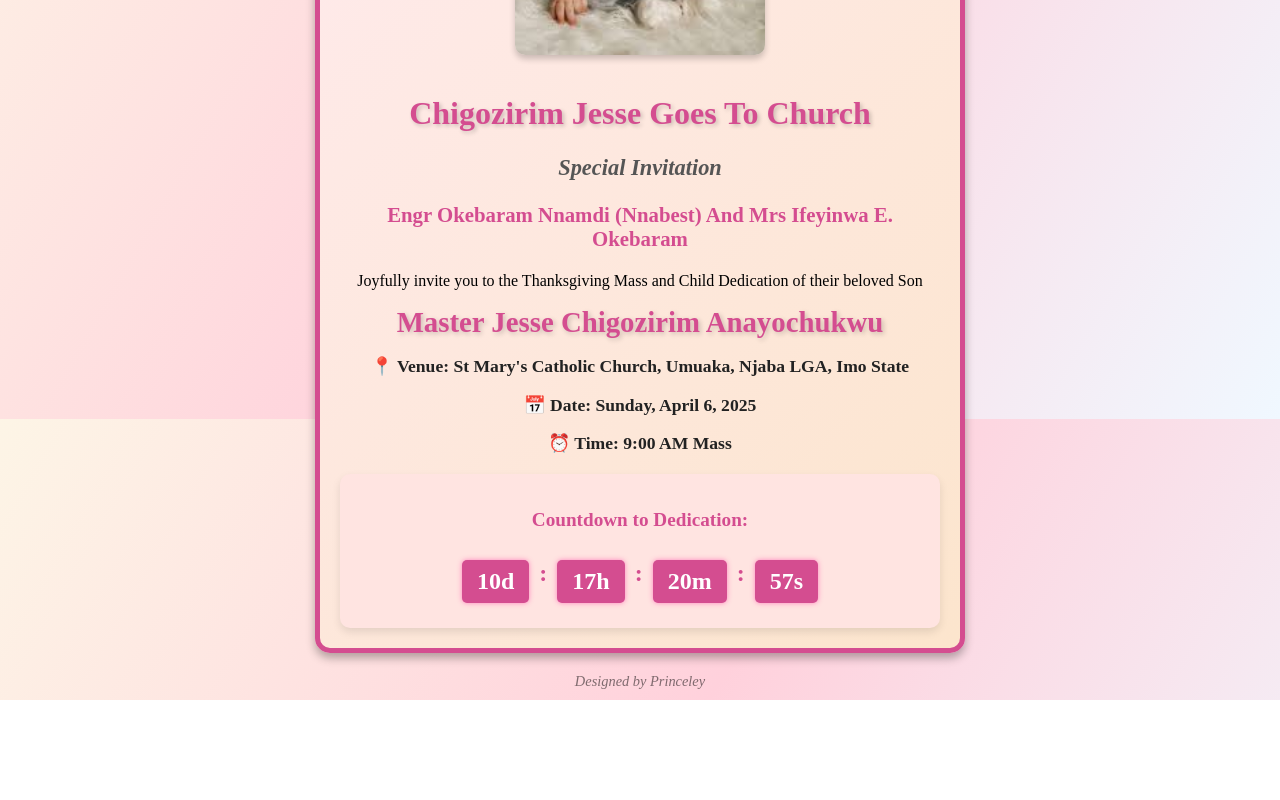
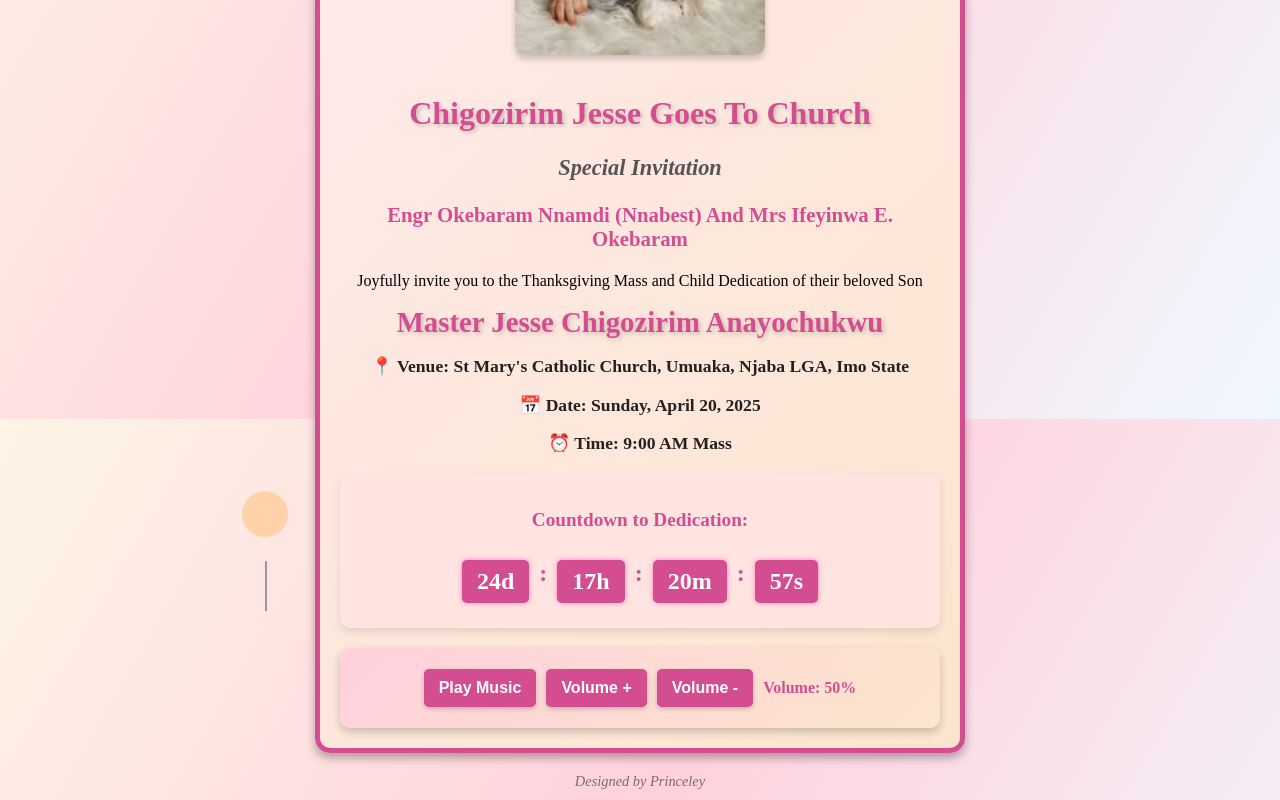
Before and after one commit to steno1/NnaBestChildDedication, a React (Create React App) app: page / in a window 1280 px wide. Shown: the part 381-1181 px from the top of the page. Before the commit the page ends 1081 px from the top, so only its background shows below. Built offline with nearby package versions, Linux system fonts and the light colour scheme.

Commit message:
added music

```diff
--- a/src/components/ChildDedication.css
+++ b/src/components/ChildDedication.css
@@ -126,6 +126,86 @@ body {
     font-style: italic;
 }
 
+/* Music Controls */
+.music-controls {
+    margin-top: 20px;
+    padding: 15px;
+    background: linear-gradient(135deg, #ffd1dc, #fce5cd);
+    border-radius: 10px;
+    box-shadow: 0 4px 8px rgba(0, 0, 0, 0.2);
+    display: flex;
+    flex-direction: row; /* Align buttons horizontally */
+    align-items: center;
+    justify-content: center;
+    gap: 10px;
+}
+
+.music-controls button {
+    background: #d44d90;
+    color: white;
+    border: none;
+    padding: 10px 15px;
+    font-size: 1rem;
+    border-radius: 5px;
+    cursor: pointer;
+    transition: background 0.3s ease-in-out;
+    font-weight: bold;
+    box-shadow: 0 2px 5px rgba(0, 0, 0, 0.2);
+}
+
+.music-controls button:hover {
+    background: #b83778;
+}
+
+.music-controls .volume-text {
+    font-size: 1rem;
+    font-weight: bold;
+    color: #d44d90;
+}
+
+.music-controls audio {
+    display: none; /* Hide default audio player */
+}
+
+@keyframes floatUp {
+    0% {
+        transform: translateY(100vh);
+        opacity: 1;
+    }
+    100% {
+        transform: translateY(-10vh);
+        opacity: 0;
+    }
+}
+
+.balloon {
+    position: absolute;
+    width: 50px;
+    height: 70px;
+    background-color: pink;
+    border-radius: 50%;
+    animation: floatUp 5s ease-in-out forwards;
+}
+
+.balloon::after {
+    content: "";
+    position: absolute;
+    width: 2px;
+    height: 50px;
+    background: gray;
+    top: 70px;
+    left: 50%;
+}
+
+.confetti {
+    position: absolute;
+    width: 6px;
+    height: 6px;
+    background-color: gold;
+    opacity: 0.8;
+    animation: floatUp 3s ease-in-out forwards;
+}
+
 
 /* Responsive Design */
 @media (max-width: 768px) {
@@ -156,6 +236,13 @@ body {
         padding: 6px 12px;
         font-size: 1.2rem;
     }
+    .music-controls {
+        flex-direction: row;
+        gap: 6px;
+    }
+    .music-controls button {
+        width: 80%; /* Make buttons wider for easy tapping */
+    }
 
     .footer {
         font-size: 0.9rem;
--- a/src/components/ChildDedication.jsx
+++ b/src/components/ChildDedication.jsx
@@ -1,7 +1,8 @@
-import React, { useState, useEffect } from 'react';
+import React, { useState, useEffect, useRef } from 'react';
 import './ChildDedication.css';
+import MusicControls from './MusicControls';
 
-const eventDate = new Date('April 6, 2025 09:00:00').getTime();
+const eventDate = new Date('April 20, 2025 09:00:00').getTime();
 
 function calculateTimeLeft() {
   const now = new Date().getTime();
@@ -21,18 +22,80 @@ function calculateTimeLeft() {
 
 const ChildDedication = () => {
   const [timeLeft, setTimeLeft] = useState(calculateTimeLeft());
+  const [isPlaying, setIsPlaying] = useState(false);
+  const [volume, setVolume] = useState(0.5);
+  const [balloons, setBalloons] = useState([]);
+  const audioRef = useRef(null);
 
   useEffect(() => {
     const timer = setInterval(() => {
       setTimeLeft(calculateTimeLeft());
     }, 1000);
-
     return () => clearInterval(timer);
   }, []);
+
+  useEffect(() => {
+    const spawnBalloons = () => {
+      setBalloons((prevBalloons) => [
+        ...prevBalloons.filter((b) => b.top > -10),
+        {
+          id: Math.random(),
+          left: Math.random() < 0.5 ? `${Math.random() * 20}vw` : `${80 + Math.random() * 20}vw`,
+          top: 100,
+          opacity: 0.6,
+          size: `${Math.random() * 30 + 20}px`,
+          color: ['#ff9999', '#ffcc99', '#ff66b2'][Math.floor(Math.random() * 3)],
+        },
+      ]);
+    };
+    const interval = setInterval(spawnBalloons, 2000);
+    return () => clearInterval(interval);
+  }, []);
+
+  useEffect(() => {
+    const moveBalloons = setInterval(() => {
+      setBalloons((prevBalloons) =>
+        prevBalloons.map((b) => ({ ...b, top: b.top - 2 }))
+      );
+    }, 50);
+    return () => clearInterval(moveBalloons);
+  }, []);
+
+  const toggleAudio = () => {
+    if (isPlaying) {
+      audioRef.current.pause();
+    } else {
+      audioRef.current.play();
+    }
+    setIsPlaying(!isPlaying);
+  };
+
+  const adjustVolume = (change) => {
+    let newVolume = Math.min(1, Math.max(0, volume + change));
+    setVolume(newVolume);
+    audioRef.current.volume = newVolume;
+  };
 
   return (
     <>
       <div className="dedication-container">
+        <div className="balloon-container">
+          {balloons.map((balloon) => (
+            <div
+              key={balloon.id}
+              className="balloon"
+              style={{
+                left: balloon.left,
+                top: `${balloon.top}%`,
+                opacity: balloon.opacity,
+                width: balloon.size,
+                height: balloon.size,
+                backgroundColor: balloon.color,
+              }}
+            />
+          ))}
+        </div>
+
         <header className="dedication-header">
           <img
             src={`${process.env.PUBLIC_URL}/images/NnabestBaby.jpg`}
@@ -51,10 +114,9 @@ const ChildDedication = () => {
           <h2 className="child-name">Master Jesse Chigozirim Anayochukwu</h2>
 
           <p className="event-details"><strong>📍 Venue:</strong> St Mary's Catholic Church, Umuaka, Njaba LGA, Imo State</p>
-          <p className="event-details"><strong>📅 Date:</strong> Sunday, April 6, 2025</p>
+          <p className="event-details"><strong>📅 Date:</strong> Sunday, April 20, 2025</p>
           <p className="event-details"><strong>⏰ Time:</strong> 9:00 AM Mass</p>
 
-          {/* Countdown Timer */}
           <div className="countdown-timer">
             <p>Countdown to Dedication:</p>
             <div className="timer">
@@ -65,9 +127,17 @@ const ChildDedication = () => {
             </div>
           </div>
         </section>
+
+        {/* Music Controls */}
+        <MusicControls
+          isPlaying={isPlaying}
+          toggleAudio={toggleAudio}
+          adjustVolume={adjustVolume}
+          volume={volume}
+          audioRef={audioRef}
+        />
       </div>
 
-      {/* Footer outside the card */}
       <footer className="footer">Designed by Princeley</footer>
     </>
   );
--- /dev/null
+++ b/src/components/MusicControls.jsx
@@ -0,0 +1,15 @@
+import React from 'react';
+
+const MusicControls = ({ isPlaying, toggleAudio, adjustVolume, volume, audioRef }) => {
+  return (
+    <div className="music-controls">
+      <button onClick={toggleAudio}>{isPlaying ? 'Pause Music' : 'Play Music'}</button>
+      <button onClick={() => adjustVolume(0.1)}>Volume +</button>
+      <button onClick={() => adjustVolume(-0.1)}>Volume -</button>
+      <p className="volume-text">Volume: {(volume * 100).toFixed(0)}%</p>
+      <audio ref={audioRef} src={`${process.env.PUBLIC_URL}/audio/judeNnam.mp3`} loop />
+    </div>
+  );
+};
+
+export default MusicControls;
```
Also changed, not shown: package.json (+5 -4 lines), 1 other file (tests, documents, lock files or other folders).
